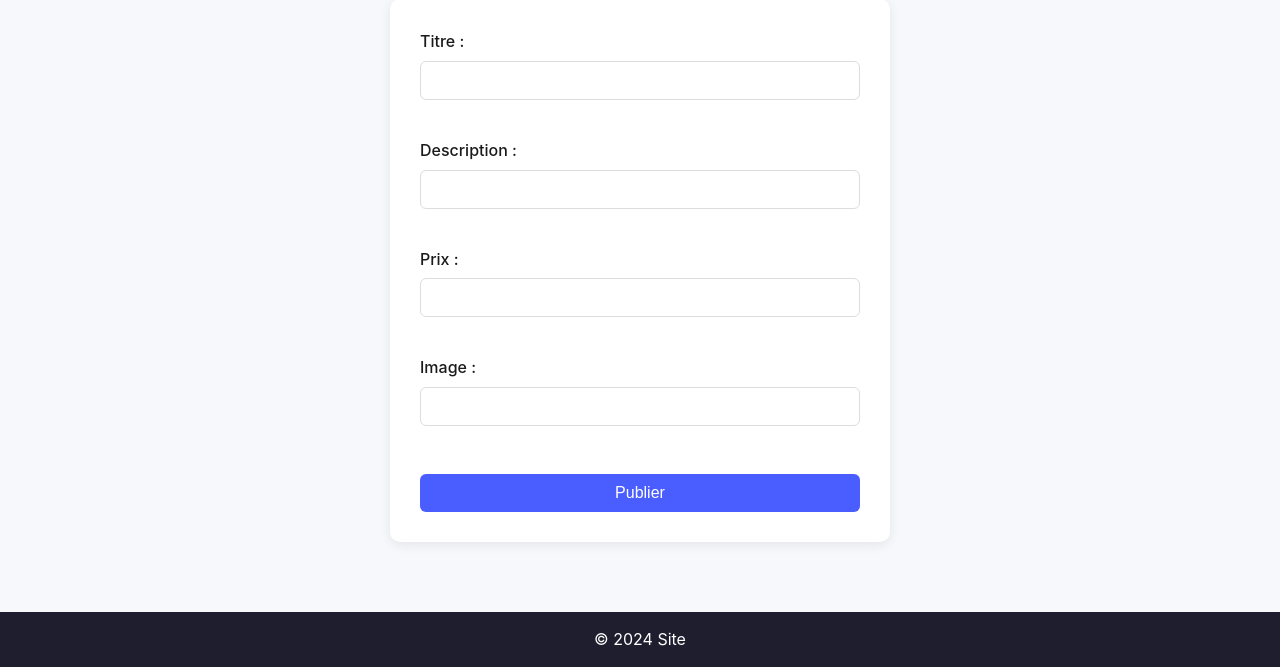
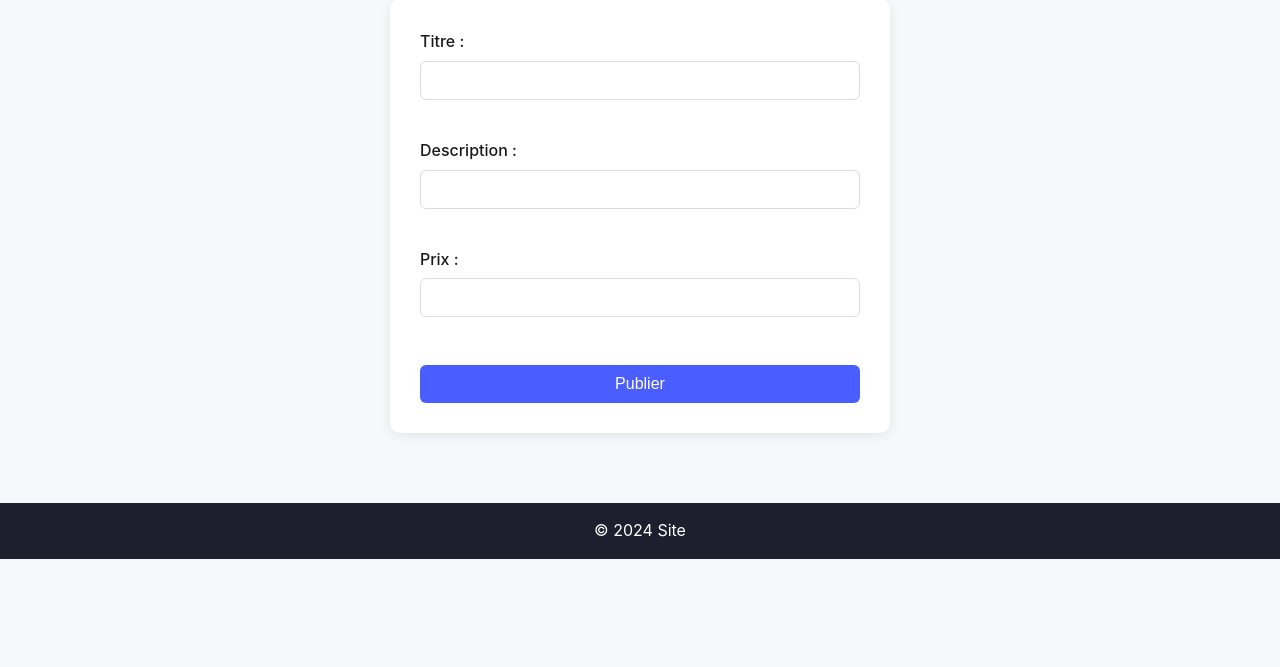
Before and after one commit to moiV123/Site_vente_en_ligne1, a Flask app: page /publish in a window 1280 px wide. Shown: the part 316-983 px from the top of the page. After the commit the page ends 875 px from the top, so only its background shows below. Run offline with Flask 3, Linux system fonts and the light colour scheme; the visitor is signed in with stand-in values (Sample User, id 1).

Commit message:
suppr_image

```diff
--- a/main.py
+++ b/main.py
@@ -82,7 +82,6 @@ def publish():
         titre = request.form.get("titre_annonce")
         description = request.form.get("description_annonce")
         prix = request.form.get("description_prix")
-        image = request.form.get("description_image")
         auteur = session["user_id"]
 
         if titre and description:
@@ -91,7 +90,6 @@ def publish():
                 "titre": titre,
                 "description": description,
                 "prix": prix,
-                "image": image,
                 "auteur": auteur
             })
             return redirect(url_for("index"))
--- a/templates/annonce.html
+++ b/templates/annonce.html
@@ -3,7 +3,6 @@
 {% block content %}
 
 <div class="publish-container">
-    <img src="{{ annonce.image }}" class="img_article">
     <h2 class="titre_article">{{ annonce.titre }}</h2>
     <p class="description_article">{{ annonce.description }}</p>
     <p class="prix_article">{{ annonce.prix }}</p>
--- a/templates/index.html
+++ b/templates/index.html
@@ -6,7 +6,6 @@
 {% for item in annonce %}
 <section class="article_pres">
     <article class="annonce scroll-animate">
-    <img src="{{ item.image }}" class="img_article">
     <h2 class="titre_article">{{ item.titre }}</h2>
     <p class="description_article">{{ item.description }}</p>
     <p class="prix_article">{{ item.prix }}</p>
--- a/templates/publish.html
+++ b/templates/publish.html
@@ -22,11 +22,6 @@
             <input type="text" id="description_prix" name="description_prix" required>
         </div>
 
-        <div>
-            <label for="description_image">Image :</label>
-            <input type="text" id="description_image" name="description_image" required>
-        </div>
-
         <button type="submit">Publier</button>
     </form>
 </div>
```
